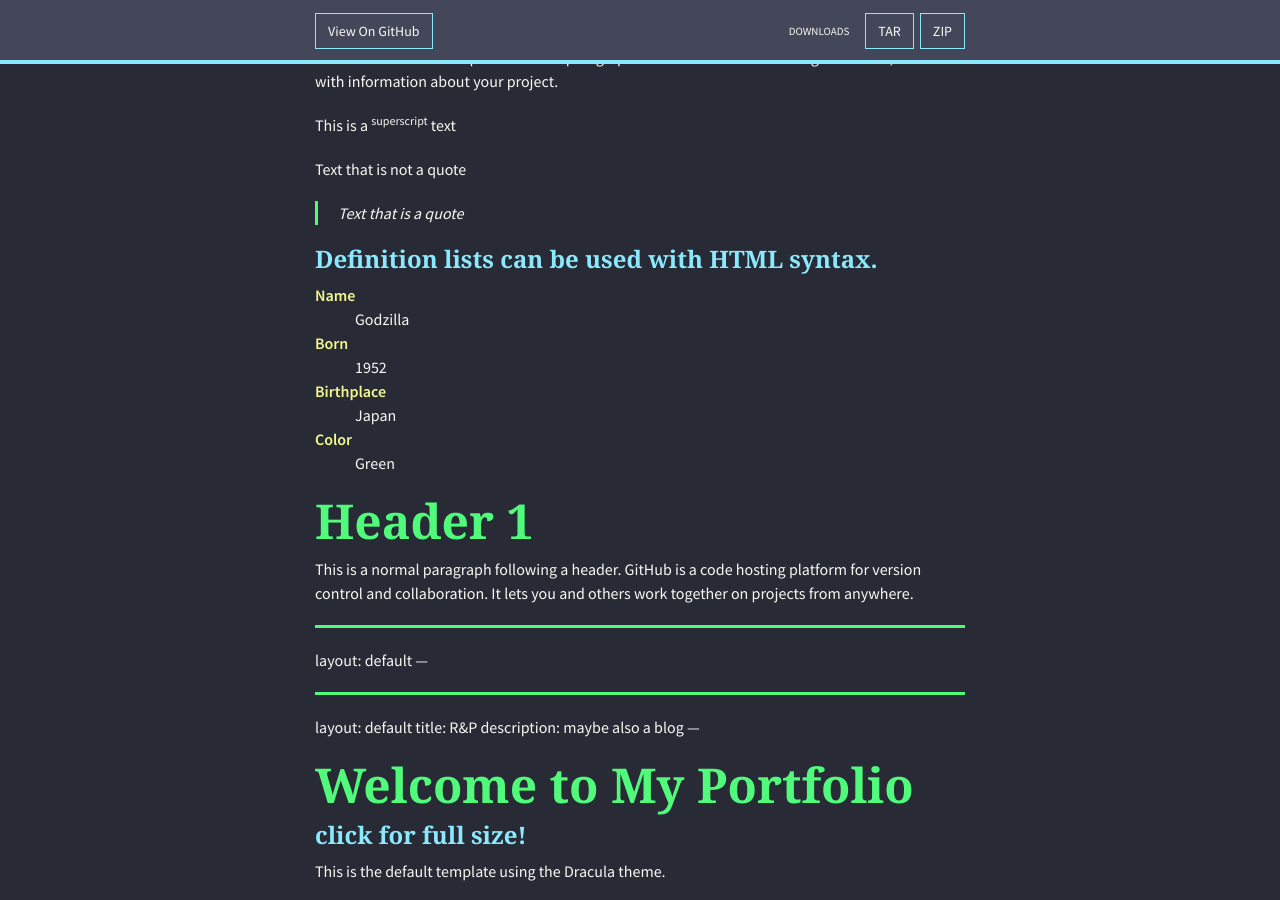
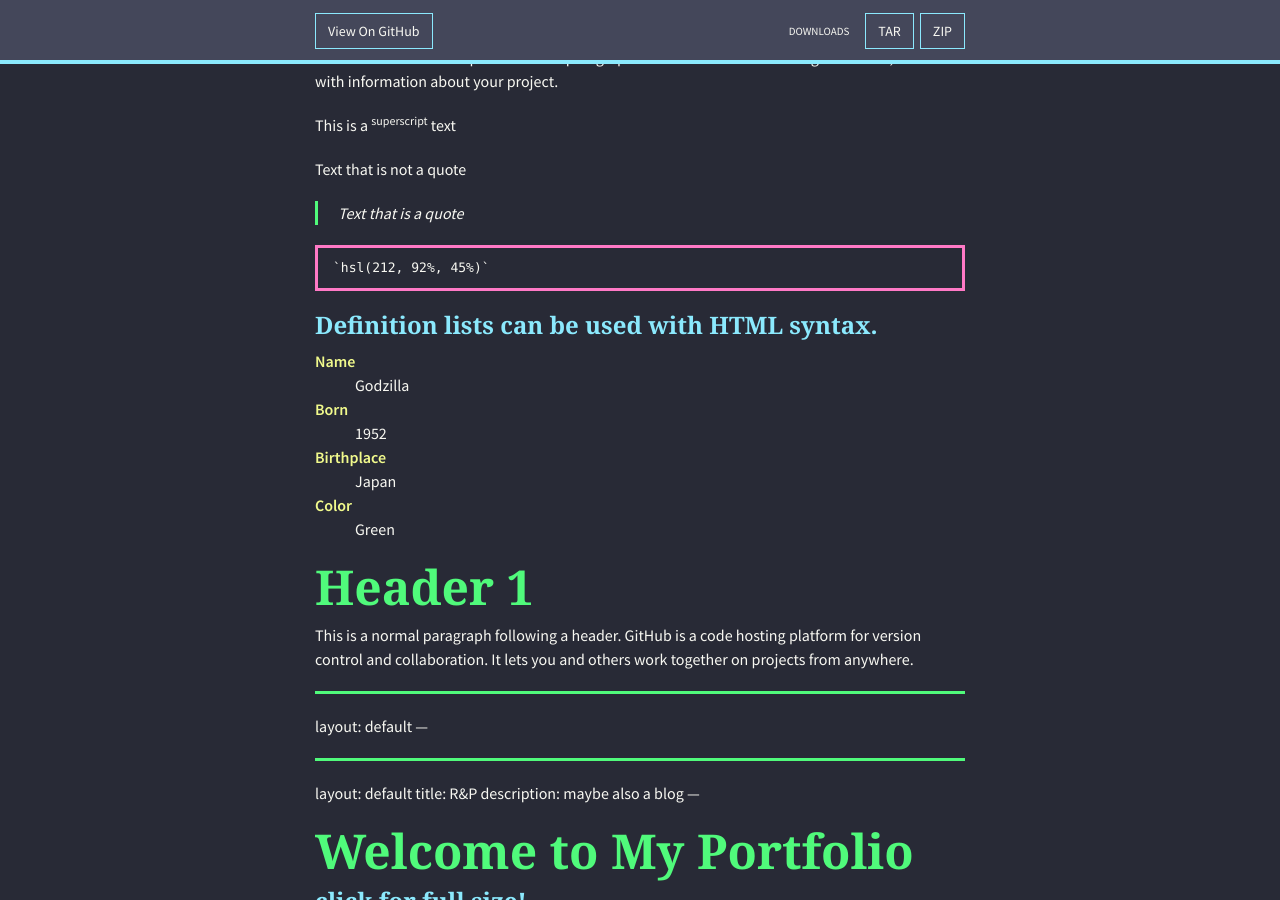
Before and after one commit to SmoothOperator/smoothoperator.github.io, a Jekyll site: the page built from index.md, in a window 1280 px wide and 900 px high, scrolled down 424 px. Built offline with Jekyll 4.4.1, drawn with Linux system fonts in a browser that asks for light colours; nearby versions of some CDN libraries; our own code applies the rules of GitHub Pages for plain Markdown files.

Commit message:
Update index.md

```diff
--- a/index.md
+++ b/index.md
@@ -18,6 +18,8 @@ This is a <sup>superscript</sup> text
 Text that is not a quote
 
 > Text that is a quote
+
+	`hsl(212, 92%, 45%)`
 
 ### Definition lists can be used with HTML syntax.
 
```
